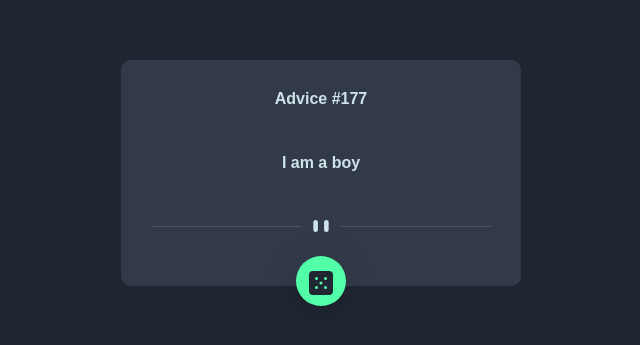
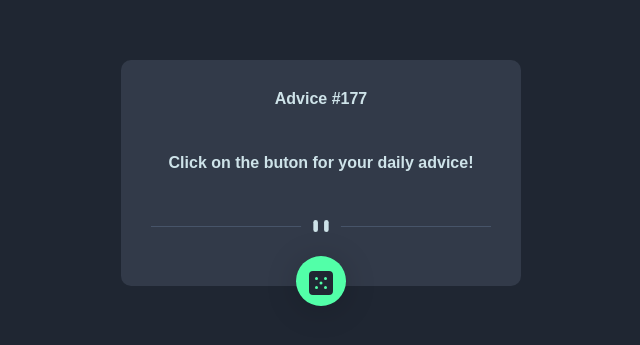
Before and after one commit to dejosemario/advice-generator-app-main, a React (Create React App) app: page / in a window 1280 px wide. Shown: the part 227-572 px from the top of the page, without its empty margins (319-959 px from the left). Built offline with nearby package versions, Linux system fonts and the light colour scheme; the HTML template or start-up script is replaced by a standard one; a web font is replaced by a local one.

Commit message:
add a content message to be seen before one starts clicking

```diff
--- a/src/App.js
+++ b/src/App.js
@@ -4,7 +4,7 @@ import PatternDivider from "./pattern-divider-desktop.svg";
 import IconDice from "./icon-dice.svg";
 
 function App() {
-  const [content, setContent] = useState("I am a boy");
+  const [content, setContent] = useState("Click on the buton for your daily advice!");
 
   async function handleClick(e){
     e.preventDefault();
```
